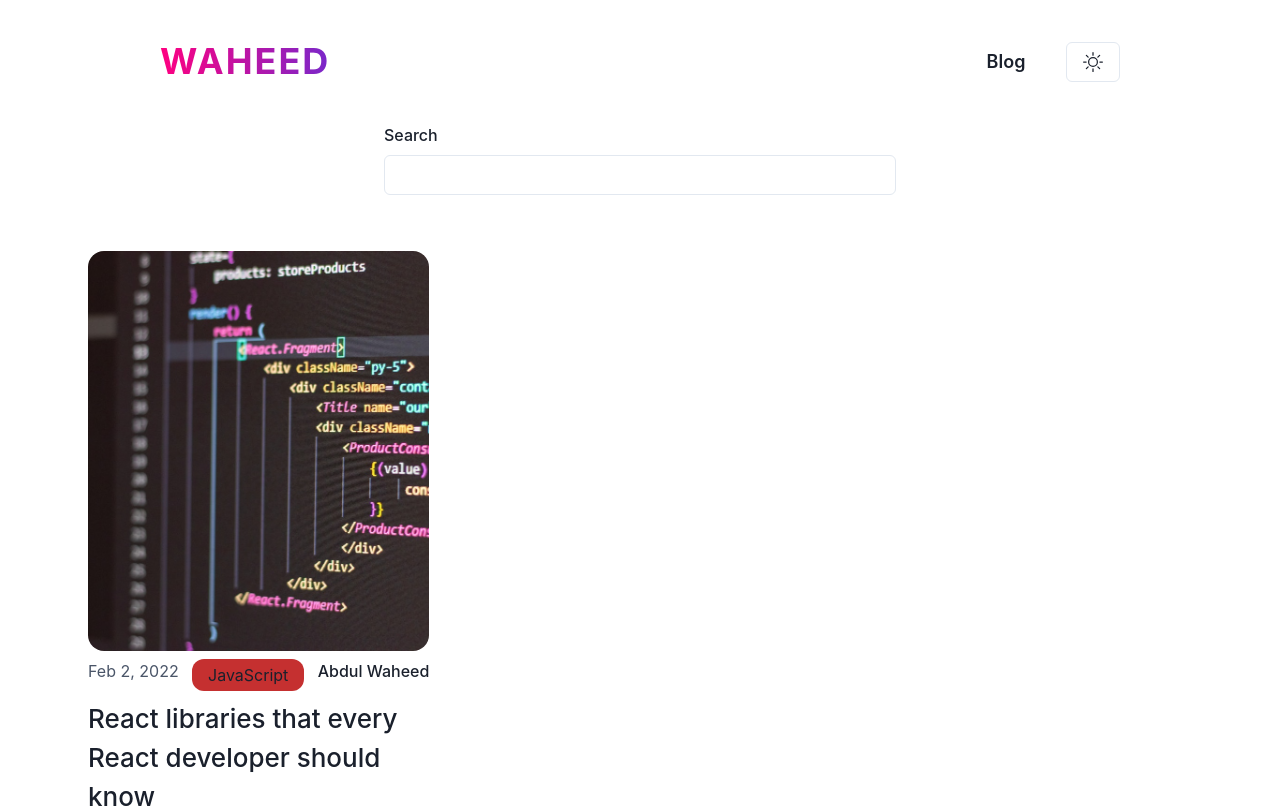
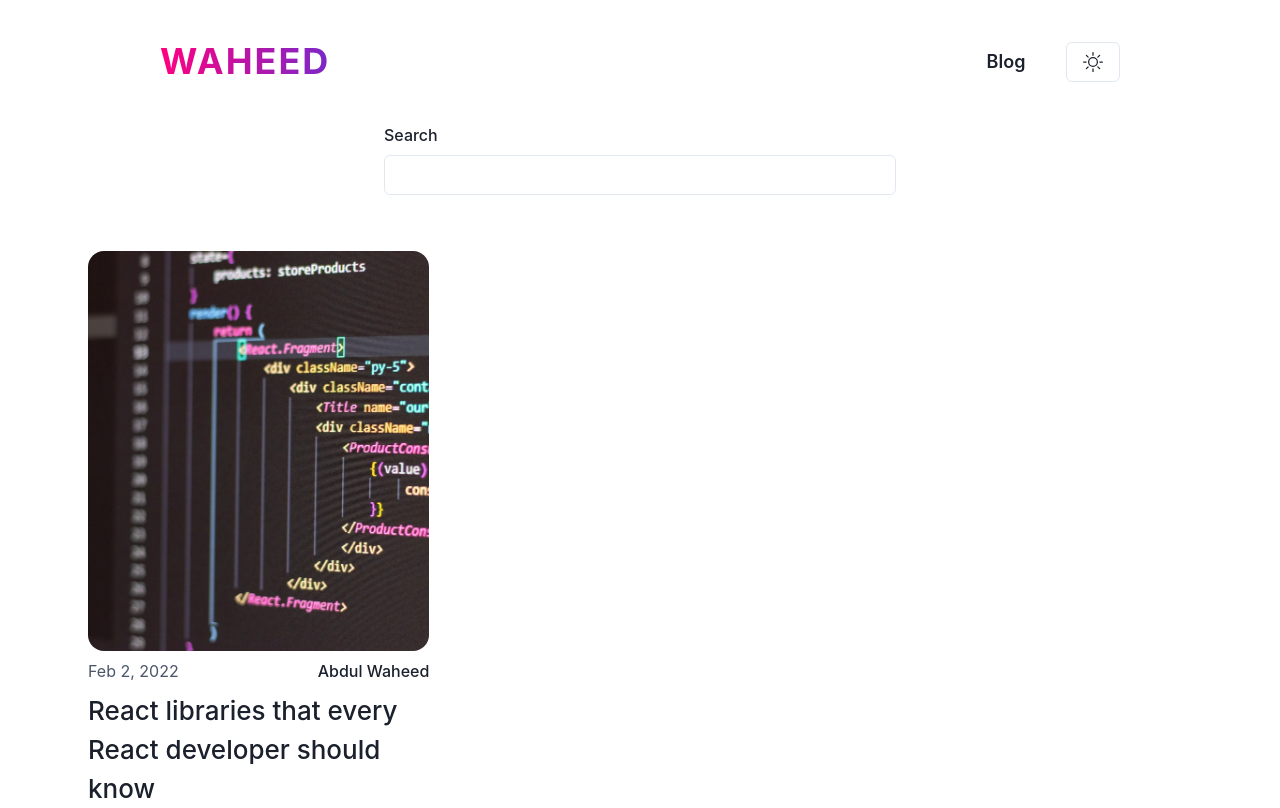
Before and after one commit to waheed-dev/markdown-blog, a Next.js app: page /blog in a window 1280 px wide. Shown: the top 808 px of the page. Built offline with nearby package versions, Linux system fonts and the light colour scheme.

Commit message:
removed borders for projects

```diff
--- a/components/CategoryLabel.js
+++ /dev/null
@@ -1,19 +0,0 @@
-import Link from "next/link";
-import { Box } from "@chakra-ui/react";
-export default function CategoryLabel({ children }) {
-  const categoryKey = {
-    JavaScript: "red",
-    PHP: "blue",
-    Python: "yellow",
-    TYPESCRIPT: "cyan",
-    CSS: "purple",
-  };
-
-  return (
-    <Box bg={`${categoryKey[children]}.600`} p={'1'} borderRadius={'xl'} px={'4'}>
-      <Link href={`/blog/category/${children.toLowerCase()}`}>
-      {children}
-      </Link>
-    </Box>
-  );
-}
--- a/components/PostCard.js
+++ b/components/PostCard.js
@@ -1,6 +1,5 @@
 import { Box, Image, Text } from "@chakra-ui/react";
 import Link from "next/link";
-import CategoryLabel from "./CategoryLabel";
 
 const PostCard = ({ title, author, date, coverImg, category, excerpt,slug}) => {
   return (
@@ -24,7 +23,6 @@ const PostCard = ({ title, author, date, coverImg, category, excerpt,slug}) => {
       />
       <Box display={"flex"} justifyContent={"space-between"} mb={"2"} mt={"2"}>
         <Text color={"gray.600"}>{date}</Text>
-        <CategoryLabel>{category}</CategoryLabel>
         <Text fontWeight={"medium"}>{author}</Text>
       </Box>
       <Text fontSize={"26"} fontWeight={"medium"} mb={"2"}>
--- a/pages/blog/page/[page_index].js
+++ b/pages/blog/page/[page_index].js
@@ -16,8 +16,8 @@ export default function Home({ posts,currentPage,numPages }) {
     return (
       <div>
         <Head>
-          <title>WebMentor</title>
-          <meta name="description" content="Generated by create next app" />
+          <title>Blog</title>
+          <meta name="Blog"/>
         </Head>
         <Box paddingX={['6','10','50','160']} mt={['6','8','10','10']}>
             <Header />
```
